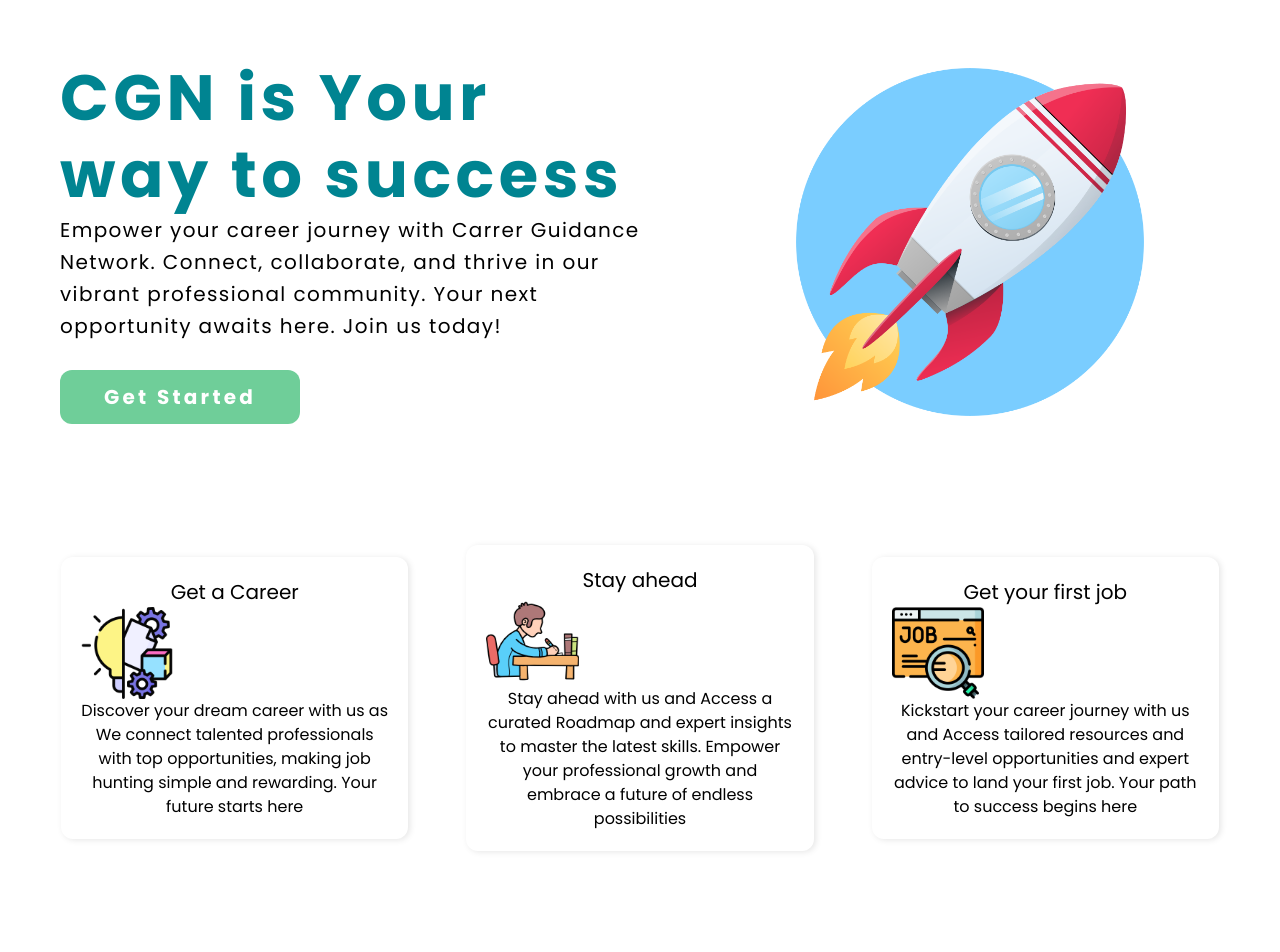
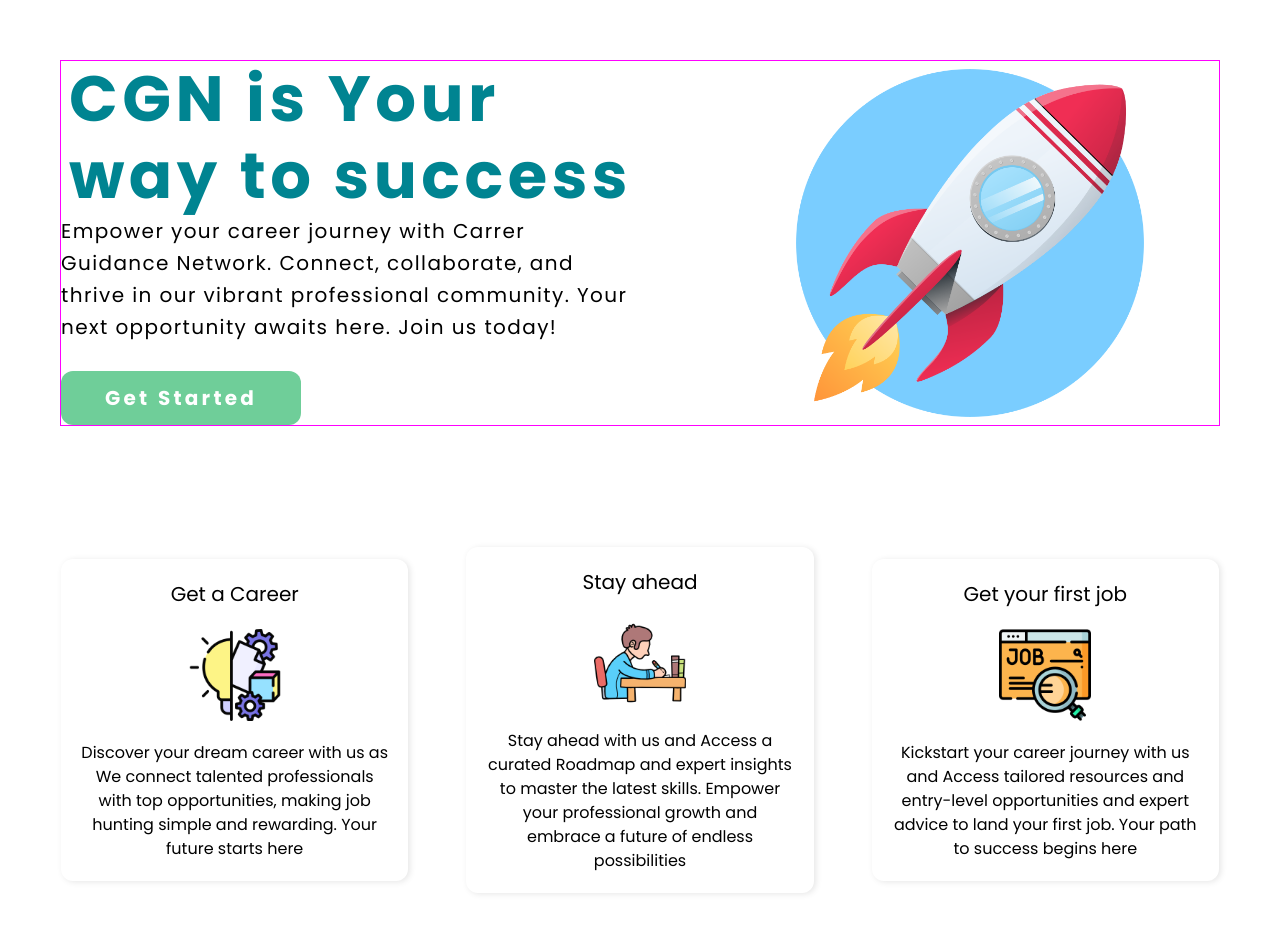
Before and after one commit to AbdelrahmanMostafa0/career-guidance-network, a Next.js app in the folder client/: page / in a window 1280 px wide. Shown: the top 952 px of the page. Built offline with nearby package versions, Linux system fonts and the light colour scheme.

Commit message:
Update home.module.css

```diff
--- a/client/src/styles/home.module.css
+++ b/client/src/styles/home.module.css
@@ -7,7 +7,12 @@
 
 .section {
     text-align: center;
+}
 
+.heroSection {
+    display: grid;
+    justify-items: center;
+    border: 1px solid magenta;
 }
 
 .heroSection img{
@@ -64,6 +69,10 @@
     border-bottom: 2px solid #000;
     width: 65%;
     padding: 1em;
+    display: flex;
+    flex-direction: column;
+    align-items: center;
+    gap: 1em;
 }
 
 .card p, .career p {
```
